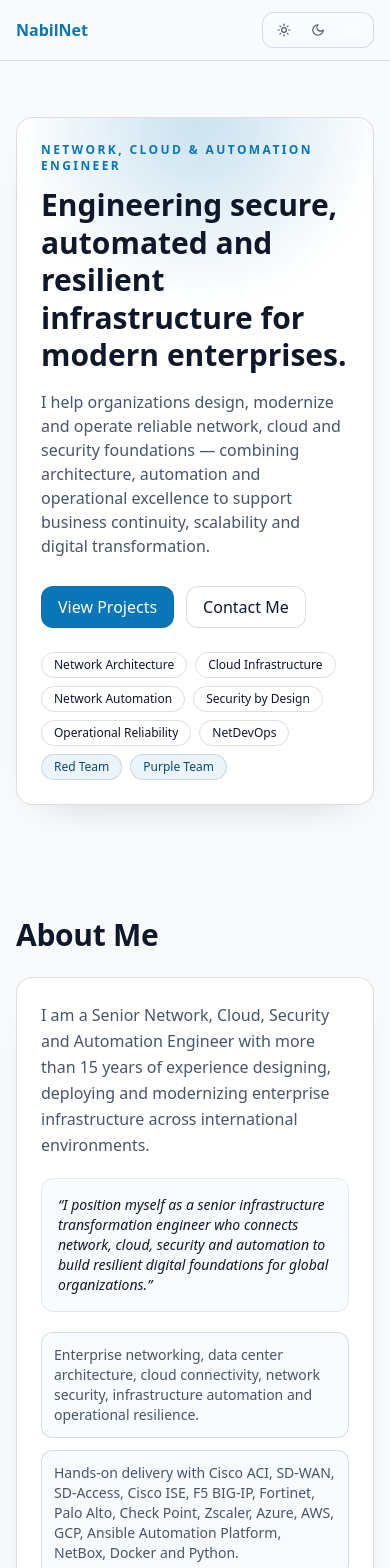
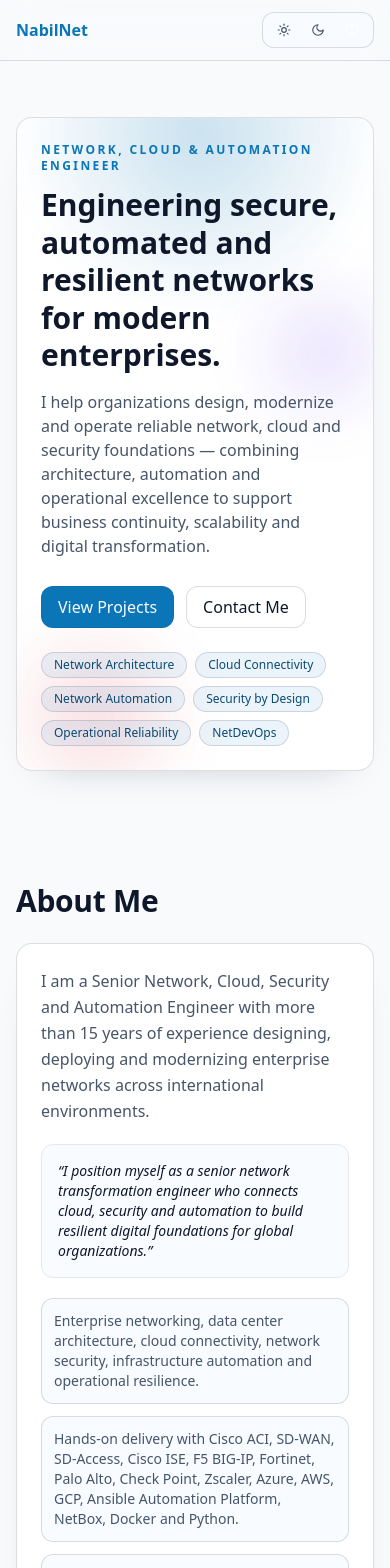
Before and after one commit to NabilNet/NabilNet.github.io, a React (Vite) app: page / in a window 390 px wide. Shown: the top 1568 px of the page. Built offline with nearby package versions, Linux system fonts and the light colour scheme.

Commit message:
Refine hero messaging and add subtle red/purple accent theme

```diff
--- a/src/components/Hero.tsx
+++ b/src/components/Hero.tsx
@@ -5,15 +5,17 @@ export function Hero() {
   return <section id="home" className="section pt-24">
     <motion.div initial={{ opacity: 0, y: 24 }} animate={{ opacity: 1, y: 0 }} transition={{ duration: 0.6 }} className="card relative overflow-hidden">
       <div className="hero-mesh" aria-hidden="true" />
+      <div className="hero-accent hero-accent-red" aria-hidden="true" />
+      <div className="hero-accent hero-accent-purple" aria-hidden="true" />
       <p className="relative text-xs font-semibold uppercase tracking-[0.2em] text-token-accent">Network, Cloud & Automation Engineer</p>
-      <h1 className="relative mt-3 max-w-4xl text-3xl font-semibold leading-tight md:text-5xl">Engineering secure, automated and resilient infrastructure for modern enterprises.</h1>
+      <h1 className="relative mt-3 max-w-4xl text-3xl font-semibold leading-tight md:text-5xl">Engineering secure, automated and resilient networks for modern enterprises.</h1>
       <p className="relative muted mt-4 max-w-3xl text-base">I help organizations design, modernize and operate reliable network, cloud and security foundations — combining architecture, automation and operational excellence to support business continuity, scalability and digital transformation.</p>
       <div className="relative mt-7 flex flex-wrap gap-3">
         <a href="#projects" className="btn btn-primary">View Projects</a>
         <a href="#contact" className="btn">Contact Me</a>
       </div>
       <div className="relative mt-6 flex flex-wrap gap-2">
-        {heroPillars.map((pillar, idx) => <motion.span key={pillar} initial={{ opacity: 0, y: 8 }} animate={{ opacity: 1, y: 0 }} transition={{ delay: 0.15 + idx * 0.05 }} className={`rounded-full border px-3 py-1 text-xs font-medium ${pillar.includes("Team") ? "border-token-accent tag-token" : "border-token"}`}>{pillar}</motion.span>)}
+        {heroPillars.map((pillar, idx) => <motion.span key={pillar} initial={{ opacity: 0, y: 8 }} animate={{ opacity: 1, y: 0 }} transition={{ delay: 0.15 + idx * 0.05 }} className="rounded-full border border-token px-3 py-1 text-xs font-medium tag-token">{pillar}</motion.span>)}
       </div>
     </motion.div>
   </section>;
--- a/src/data/portfolio.ts
+++ b/src/data/portfolio.ts
@@ -19,13 +19,13 @@ export interface ProjectItem {
   skills: string[];
 }
 
-export const heroPillars = ["Network Architecture", "Cloud Infrastructure", "Network Automation", "Security by Design", "Operational Reliability", "NetDevOps", "Red Team", "Purple Team"];
+export const heroPillars = ["Network Architecture", "Cloud Connectivity", "Network Automation", "Security by Design", "Operational Reliability", "NetDevOps"];
 
-export const aboutSummary = "I am a Senior Network, Cloud, Security and Automation Engineer with more than 15 years of experience designing, deploying and modernizing enterprise infrastructure across international environments.";
+export const aboutSummary = "I am a Senior Network, Cloud, Security and Automation Engineer with more than 15 years of experience designing, deploying and modernizing enterprise networks across international environments.";
 
 export const aboutHighlights = ["Enterprise networking, data center architecture, cloud connectivity, network security, infrastructure automation and operational resilience.", "Hands-on delivery with Cisco ACI, SD-WAN, SD-Access, Cisco ISE, F5 BIG-IP, Fortinet, Palo Alto, Check Point, Zscaler, Azure, AWS, GCP, Ansible Automation Platform, NetBox, Docker and Python.", "My work combines hands-on engineering, architecture thinking, stakeholder coordination, and the ability to translate complex technical challenges into reliable solutions.", "Current focus areas: NetDevOps, infrastructure automation, hybrid cloud architecture, cloud security, zero-trust access, data center modernization and resilient network design."];
 
-export const positioningStatement = "I position myself as a senior infrastructure transformation engineer who connects network, cloud, security and automation to build resilient digital foundations for global organizations.";
+export const positioningStatement = "I position myself as a senior network transformation engineer who connects cloud, security and automation to build resilient digital foundations for global organizations.";
 
 export const whatIDo = [
   { title: "Network Architecture", description: "I design and modernize enterprise networks, data center fabrics, WAN/LAN environments and cloud-connected infrastructures with a strong focus on performance, segmentation, availability and scalability." },
--- a/src/index.css
+++ b/src/index.css
@@ -17,6 +17,8 @@
   --color-link: #0b76b7;
   --color-button-bg: #ffffff;
   --color-button-text: #0f172a;
+  --color-red-accent: #e25f6f;
+  --color-purple-accent: #8b6af7;
 }
 
 html[data-theme="dark"] {
@@ -34,6 +36,8 @@ html[data-theme="dark"] {
   --color-link: #79d1ff;
   --color-button-bg: #111d34;
   --color-button-text: #e6edf7;
+  --color-red-accent: #f28493;
+  --color-purple-accent: #a78bfa;
 }
 
 html[data-theme="network"] {
@@ -51,6 +55,8 @@ html[data-theme="network"] {
   --color-link: #74ebff;
   --color-button-bg: rgba(10, 34, 58, 0.9);
   --color-button-text: #e9f7ff;
+  --color-red-accent: #ff798b;
+  --color-purple-accent: #9d87ff;
 }
 
 html[data-theme="black"] {
@@ -68,6 +74,8 @@ html[data-theme="black"] {
   --color-link: #ededed;
   --color-button-bg: #101010;
   --color-button-text: #f4f4f4;
+  --color-red-accent: #ff7e8f;
+  --color-purple-accent: #b49cff;
 }
 
 html, body, #root { min-height: 100%; margin: 0; }
@@ -113,3 +121,7 @@ h2 { @apply text-3xl font-semibold md:text-4xl; letter-spacing: -0.01em; }
 .btn-primary { background: var(--color-accent); color: #f8fbff; border-color: color-mix(in oklab, var(--color-accent) 55%, var(--color-border)); }
 .btn-primary:hover { background: var(--color-accent-hover); color: #ffffff; }
 .hero-mesh { position:absolute; inset:-30% -10% auto auto; width:420px; height:420px; background: radial-gradient(circle at center, color-mix(in oklab, var(--color-accent) 40%, transparent), transparent 62%); filter: blur(14px); opacity:0.55; pointer-events:none; }
+
+.hero-accent { position:absolute; border-radius:9999px; pointer-events:none; filter: blur(24px); opacity:0.35; }
+.hero-accent-red { inset:auto auto -55px -30px; width:220px; height:220px; background: radial-gradient(circle at center, color-mix(in oklab, var(--color-red-accent) 62%, transparent), transparent 68%); }
+.hero-accent-purple { inset:22% -40px auto auto; width:180px; height:180px; background: radial-gradient(circle at center, color-mix(in oklab, var(--color-purple-accent) 56%, transparent), transparent 70%); }
```
